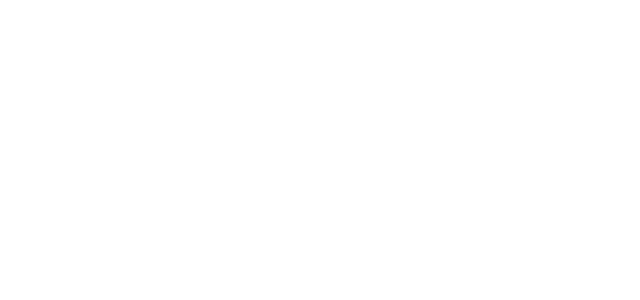
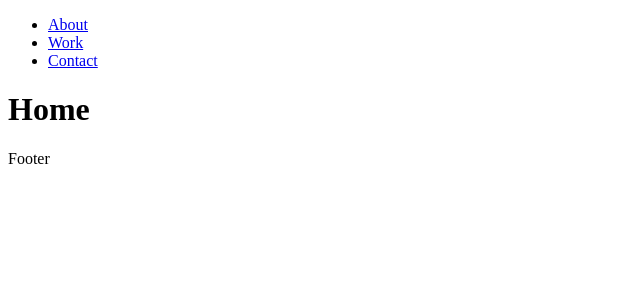
Before and after one commit to JDHofmann/portfolio-2.0, a Next.js app: page / in a window 1280 px wide. Shown: the top 300 px of the page, without its empty margins (0-640 px from the left). Built offline with nearby package versions, Linux system fonts and the light colour scheme.

Commit message:
basic pages and layout

```diff
--- /dev/null
+++ b/components/Header.js
@@ -0,0 +1,15 @@
+import Link from 'next/link';
+
+export default function Header(){
+    return (
+        <header>
+            <nav>
+                <ul>
+                    <li><Link href="/about">About</Link></li>
+                    <li><Link href="/work">Work</Link></li>
+                    <li><Link href="/contact">Contact</Link></li>
+                </ul>
+            </nav>
+        </header>
+    )
+}
--- /dev/null
+++ b/components/Layout.js
@@ -0,0 +1,16 @@
+import Head from 'next/head'
+import Header from './Header'
+
+export default function Layout({children}){
+    return(
+        <div>
+            <Head>
+                <title>JD Brewer-Hofmann</title>
+                <description>Portfolio Site for JD Brewer-Hofmann</description>
+            </Head>
+            <Header />
+            <main>{children}</main>
+            <footer>Footer</footer>
+        </div>
+    )
+}
--- a/pages/index.js
+++ b/pages/index.js
@@ -1,12 +1,13 @@
-import Head from 'next/head'
+import Layout from '../components/Layout'
 
 export default function Home() {
   return (
     <div className="">
-      <Head>
-        <title>Create Next App</title>
-        <link rel="icon" href="/favicon.ico" />
-      </Head>
+      <Layout>
+        <div>
+          <h1>Home</h1>
+        </div>
+      </Layout>
     </div>
   )
 }
```
Also changed, not shown: pages/about.js (added, +9 -0 lines), pages/contact.js (added, +9 -0 lines), pages/work.js (added, +9 -0 lines).
